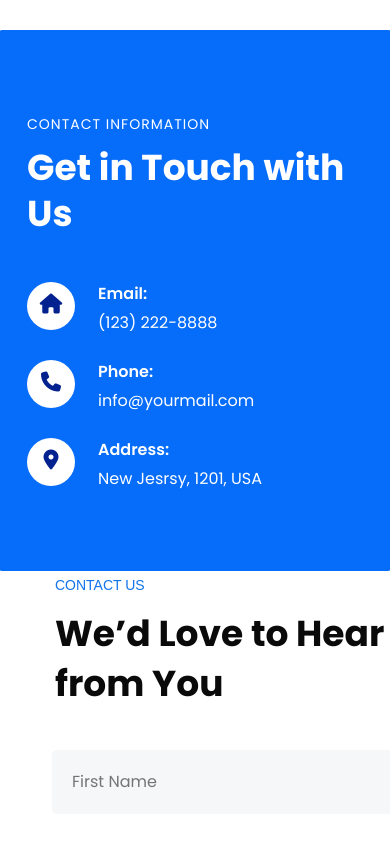
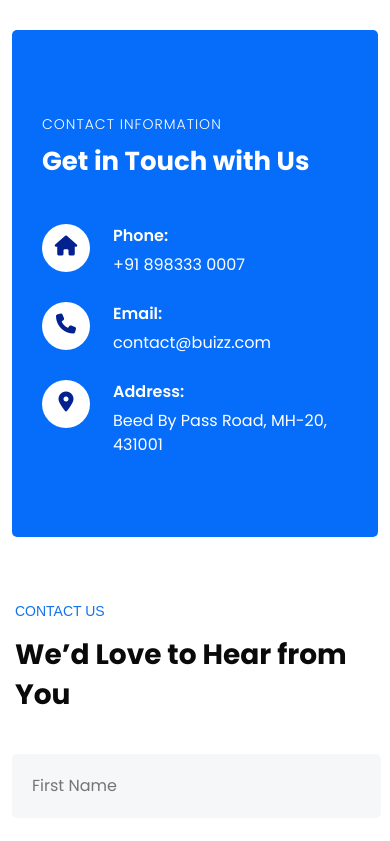
Before and after one commit to mrchishty8126/Buizz.com, a plain HTML site: page contact-us.html in a window 390 px wide. Shown: the top 841 px of the page. Drawn offline with nearby package versions, Linux system fonts and the light colour scheme; a web font is replaced by a local one.

Commit message:
responsive contact

```diff
--- a/contact-us.html
+++ b/contact-us.html
@@ -31,8 +31,8 @@
                             <i class="fa fa-home"></i>
                         </div>
                         <div class="address-text">
-                            <span class="label">Email:</span>
-                            <a href="tel:123222-8888">(123) 222-8888</a>
+                            <span class="label">Phone:</span>
+                            <a href="tel:123222-8888">+91 898333 0007</a>
                         </div>
                     </div>
                     <div class="address-box mb-25">
@@ -40,8 +40,8 @@
                             <i class="fa fa-phone"></i>
                         </div>
                         <div class="address-text">
-                            <span class="label">Phone:</span>
-                            <a href="#">info@yourmail.com</a>
+                            <span class="label">Email:</span>
+                            <a href="#">contact@buizz.com</a>
                         </div>
                     </div>
                     <div class="address-box">
@@ -50,7 +50,7 @@
                         </div>
                         <div class="address-text">
                             <span class="label">Address:</span>
-                            <div class="desc">New Jesrsy, 1201, USA</div>
+                            <div class="desc">Beed By Pass Road, MH-20, 431001</div>
                         </div>
                     </div>
                 </div>
--- a/style-contact-us.css
+++ b/style-contact-us.css
@@ -14,7 +14,8 @@ body {
     --primary-color: #222021;
     --secondary-color: #066cfa;
 }
-.cont-all{
+
+.cont-all {
     padding: 30px 0 30px;
 }
 
@@ -129,9 +130,11 @@ a {
 .pl-70 {
     padding-left: 70px;
 }
+
 .sec-title2 {
     position: relative;
 }
+
 .mb-40 {
     margin-bottom: 40px;
 }
@@ -150,9 +153,11 @@ a {
     color: #03228F;
     text-transform: uppercase;
 }
+
 .mb-15 {
     margin-bottom: 15px;
 }
+
 .sec-title2 .title.testi-title {
     max-width: unset;
 }
@@ -172,6 +177,7 @@ fieldset {
     margin: 0;
     border: 0;
 }
+
 .row {
     display: flex;
     flex-wrap: wrap;
@@ -182,6 +188,7 @@ fieldset {
 .mb-30 {
     margin-bottom: 30px;
 }
+
 .contact-widget .from-control {
     padding: 20px 20px 20px 20px;
     border-radius: 5px 5px 5px 5px;
@@ -191,10 +198,13 @@ fieldset {
     width: 100%;
     max-width: 100%;
 }
+
 .rs-contact .contact-widget textarea {
     height: 120px;
 }
-.mb-0, .my-0 {
+
+.mb-0,
+.my-0 {
     margin-bottom: 0 !important;
 }
 
@@ -214,10 +224,12 @@ fieldset {
     border-radius: 30px 30px 30px 30px;
     border: none;
 }
+
 .readon.learn-more.submit:hover {
     background: #005bda;
     color: #ffffff;
 }
+
 .readon {
     color: #fff;
     font-size: 16px;
@@ -238,3 +250,62 @@ fieldset {
     font-weight: 500;
     font-size: 16px;
 }
+
+
+@media only screen and (max-width: 991px) {
+    .container {
+        width: 100%;
+        padding-right: 15px;
+        padding-left: 15px;
+        margin-right: auto;
+        margin-left: auto;
+    }
+
+    .md-mb-60 {
+        margin-bottom: 60px;
+    }
+
+    .contact-box .address-box .address-text a,
+    .contact-box .address-box .address-text .desc {
+        font-size: 16px;
+    }
+
+    .sec-title .sub-text.new-text {
+        font-weight: 300;
+        margin-bottom: 5px;
+    }
+
+    .sec-title2 .title,
+    .sec-title .title {
+        font-size: 30px;
+        line-height: 1.4;
+    }
+
+    .contact-widget .from-control {
+        font-size: 16px;
+    }
+    .md-pl-15 {
+        padding-left: 15px;
+    }
+    .sec-title2 .title {
+        font-size: 28px;
+    }
+}
+
+
+
+
+@media only screen and (max-width: 480px) {
+    .sec-title .title {
+        font-size: 24px;
+    }
+}
+
+
+
+
+@media only screen and (max-width: 767px) {
+    .sec-title .title {
+        font-size: 26px;
+    }
+}
```
